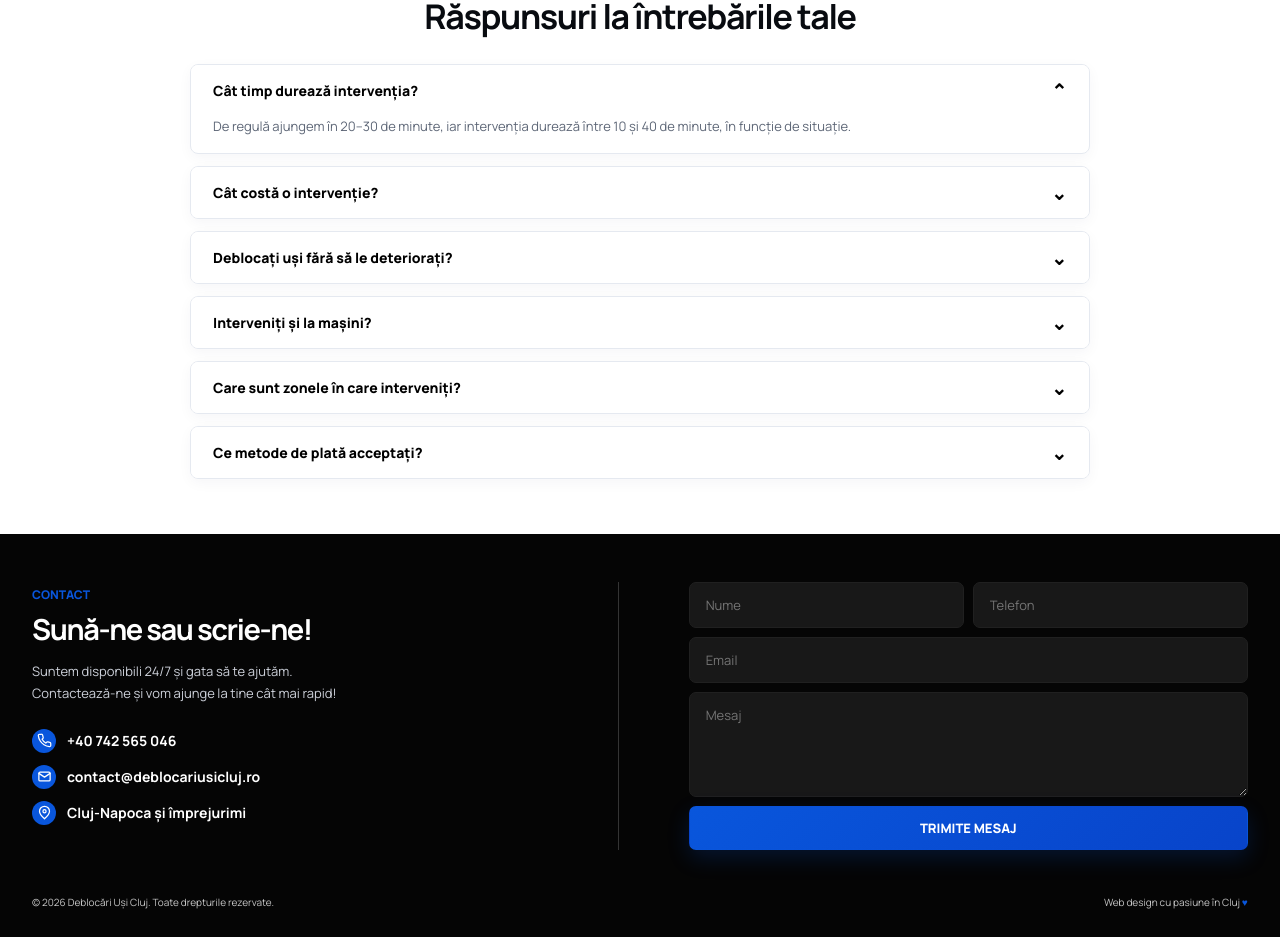
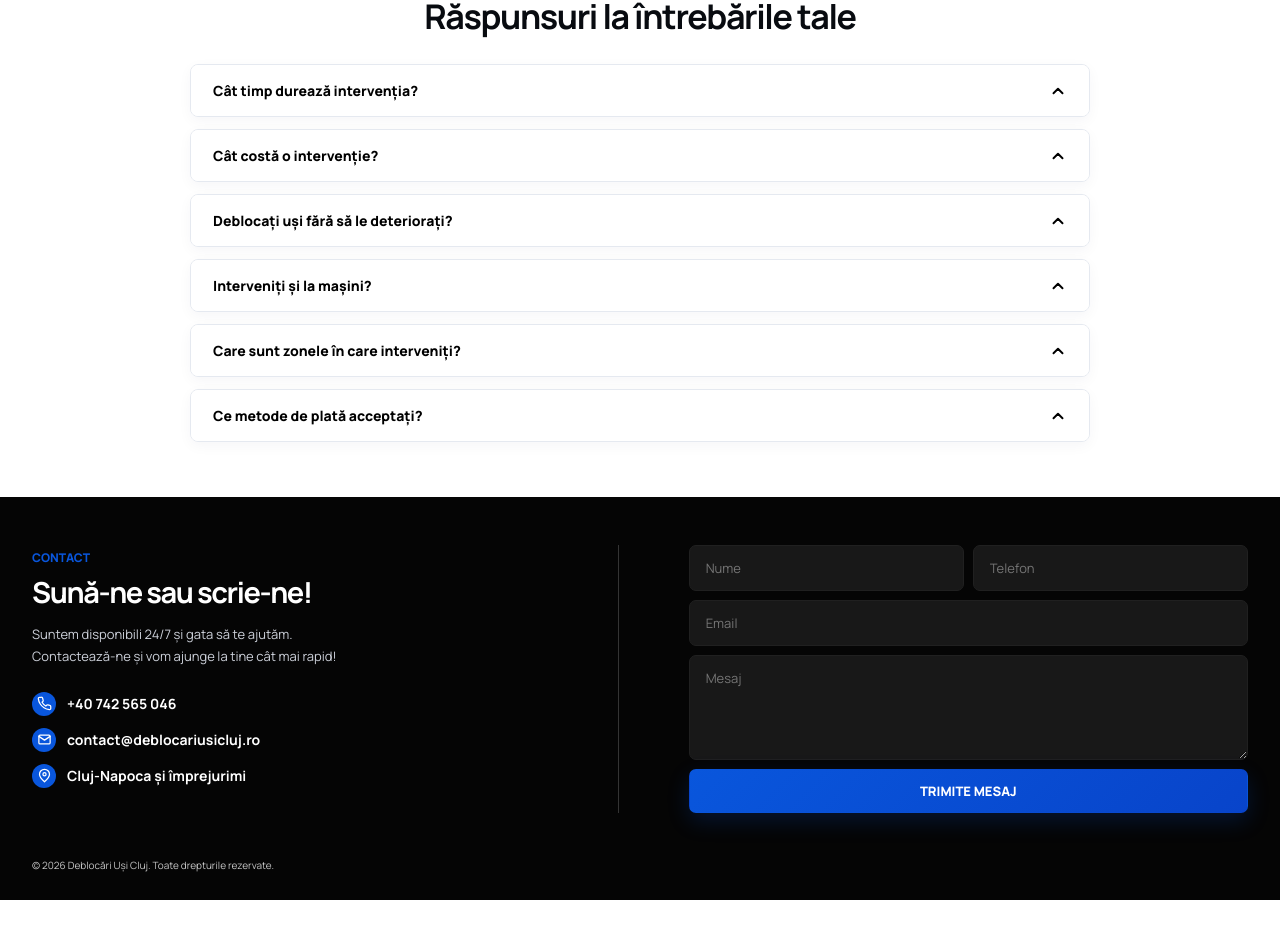
Before and after one commit to Alinmoale/Site-Deblocari-usi, a React (Vite) app: page / in a window 1280 px wide. Shown: the part 1898-2835 px from the top of the page. After the commit the page ends 2798 px from the top, so only its background shows below. Built offline with nearby package versions, Linux system fonts and the light colour scheme.

Commit message:
Polish mobile navigation and FAQ interactions

```diff
--- a/src/main.jsx
+++ b/src/main.jsx
@@ -20,6 +20,7 @@ function Icon({ name, size = 24, strokeWidth = 2, className = '' }) {
     menu: <><path d="M4 6h16M4 12h16M4 18h16"/></>,
     close: <path d="m6 6 12 12M18 6 6 18"/>,
     arrow: <path d="M5 12h14m-5-5 5 5-5 5"/>,
+    chevron: <path d="m6 9 6 6 6-6"/>,
   };
   return <svg className={className} width={size} height={size} viewBox="0 0 24 24" fill="none" stroke="currentColor" strokeWidth={strokeWidth} strokeLinecap="round" strokeLinejoin="round" aria-hidden="true">{paths[name]}</svg>;
 }
@@ -63,7 +64,7 @@ const faqs = [
 
 function App() {
   const [menuOpen, setMenuOpen] = useState(false);
-  const [openFaq, setOpenFaq] = useState(0);
+  const [openFaq, setOpenFaq] = useState(-1);
   const [sent, setSent] = useState(false);
   const closeMenu = () => setMenuOpen(false);
 
@@ -78,7 +79,9 @@ function App() {
           <a href="#contact" onClick={closeMenu}>Contact</a>
         </nav>
         <a className="header-phone" href="tel:+40742565046"><Icon className="desktop-phone-icon" name="phone" size={18}/><img className="mobile-phone-icon" src="/images/phone-call.png" alt=""/>{phone}</a>
-        <button className="menu-button" onClick={() => setMenuOpen(!menuOpen)} aria-label="Deschide meniul" aria-expanded={menuOpen}><Icon name={menuOpen ? 'close' : 'menu'} /></button>
+        <button className={menuOpen ? 'menu-button open' : 'menu-button'} onClick={() => setMenuOpen(!menuOpen)} aria-label={menuOpen ? 'Închide meniul' : 'Deschide meniul'} aria-expanded={menuOpen}>
+          <span className="hamburger-icon" aria-hidden="true"><i></i><i></i><i></i></span>
+        </button>
       </div>
     </header>
 
@@ -126,7 +129,7 @@ function App() {
           <div className="reasons">{reasons.map(([title, text]) => <div key={title}><span><Icon name="check" size={15} strokeWidth={3}/></span><p><b>{title}</b><small>{text}</small></p></div>)}</div>
         </div>
         <div className="about-media media-slot">
-          <img src="/images/cluj-night.jpg" alt="Tehnician care înlocuiește încuietoarea unei uși" onError={(e) => e.currentTarget.classList.add('missing')} />
+          <img src="/images/cluj-night.jpg" alt="Panoramă nocturnă a orașului Cluj-Napoca" onError={(e) => e.currentTarget.classList.add('missing')} />
           <span className="image-hint">Adaugă imaginea ta<br/><small>public/images/cluj-night.jpg</small></span>
         </div>
       </section>
@@ -135,8 +138,10 @@ function App() {
         <div className="container">
           <div className="section-heading"><span>Întrebări frecvente</span><h2>Răspunsuri la întrebările tale</h2></div>
           <div className="faq-grid">{faqs.map(([question, answer], i) => <div className={openFaq === i ? 'faq-item expanded' : 'faq-item'} key={question}>
-            <button onClick={() => setOpenFaq(openFaq === i ? -1 : i)} aria-expanded={openFaq === i}><span>{question}</span><b>⌄</b></button>
-            <div className="faq-answer"><p>{answer}</p></div>
+            <button onClick={() => setOpenFaq(openFaq === i ? -1 : i)} aria-expanded={openFaq === i} aria-controls={`faq-answer-${i}`}>
+              <span>{question}</span><Icon className="faq-chevron" name="chevron" size={18} strokeWidth={2.6}/>
+            </button>
+            <div className="faq-answer" id={`faq-answer-${i}`} role="region" aria-hidden={openFaq !== i}><p>{answer}</p></div>
           </div>)}</div>
         </div>
       </section>
@@ -160,7 +165,7 @@ function App() {
           {sent && <p className="form-success" role="status">Mulțumim! Mesajul a fost pregătit pentru trimitere.</p>}
         </form>
       </div>
-      <div className="container footer-bottom"><p>© 2026 Deblocări Uși Cluj. Toate drepturile rezervate.</p><p>Web design cu pasiune în Cluj <span>♥</span></p></div>
+      <div className="container footer-bottom"><p>© 2026 Deblocări Uși Cluj. Toate drepturile rezervate.</p></div>
     </footer>
   </>;
 }
--- a/src/styles.css
+++ b/src/styles.css
@@ -17,7 +17,12 @@ button,input,textarea { font:inherit; }
 .nav a:hover,.nav a.active { color:var(--blue); }
 .header-phone { color:#fff; background:var(--blue); display:flex; align-items:center; gap:9px; padding:14px 22px; border-radius:30px; font-size:13px; font-weight:800; }
 .mobile-phone-icon { display:none; }
-.menu-button { display:none; border:0; background:transparent; padding:8px; color:var(--ink); }
+.menu-button { display:none; width:42px; height:42px; border:0; background:transparent; padding:9px; color:var(--ink); cursor:pointer; }
+.hamburger-icon { width:24px; height:18px; display:grid; align-content:space-between; }
+.hamburger-icon i { width:24px; height:3px; display:block; border-radius:999px; background:currentColor; transform-origin:center; transition:transform .38s cubic-bezier(.22,1,.36,1),opacity .22s ease; }
+.menu-button.open .hamburger-icon i:first-child { transform:translateY(7.5px) rotate(45deg); }
+.menu-button.open .hamburger-icon i:nth-child(2) { opacity:0; transform:scaleX(.12); }
+.menu-button.open .hamburger-icon i:last-child { transform:translateY(-7.5px) rotate(-45deg); }
 
 .hero { overflow:hidden; background:#fff; }
 .hero-grid { display:grid; grid-template-columns:53% 47%; min-height:540px; }
@@ -82,13 +87,13 @@ h1 em { font-style:normal; color:var(--blue); }
 .faq-section { padding-bottom:55px; }
 .faq-grid { width:min(900px,100%); margin-inline:auto; display:grid; grid-template-columns:1fr; gap:12px; }
 .faq-item { border:1px solid var(--line); border-radius:8px; box-shadow:0 4px 14px rgba(10,30,65,.04); overflow:hidden; }
-.faq-item button { width:100%; min-height:51px; border:0; background:#fff; padding:0 22px; display:flex; align-items:center; justify-content:space-between; text-align:left; font-size:12px; font-weight:800; cursor:pointer; }
-.faq-item button b { font-size:19px; transition:.2s; }
-.faq-item.expanded button b { transform:rotate(180deg); }
-.faq-answer { display:grid; grid-template-rows:0fr; transition:grid-template-rows .25s ease; }
-.faq-answer p { overflow:hidden; margin:0; padding:0 22px; color:var(--muted); font-size:11px; line-height:1.55; }
-.faq-item.expanded .faq-answer { grid-template-rows:1fr; }
-.faq-item.expanded .faq-answer p { padding-bottom:17px; }
+.faq-item button { width:100%; min-height:51px; border:0; background:#fff; padding:0 22px; display:grid; grid-template-columns:1fr 18px; align-items:center; gap:14px; text-align:left; font-size:12px; font-weight:800; cursor:pointer; }
+.faq-chevron { transform:rotate(180deg); transform-origin:center; transition:transform .32s cubic-bezier(.22,1,.36,1); }
+.faq-item.expanded .faq-chevron { transform:rotate(0); }
+.faq-answer { display:grid; grid-template-rows:0fr; opacity:0; transition:grid-template-rows .32s cubic-bezier(.22,1,.36,1),opacity .2s ease; }
+.faq-answer p { overflow:hidden; margin:0; padding:0 54px 0 22px; color:var(--muted); font-size:11px; line-height:1.55; opacity:0; filter:blur(2px); transform:translateY(-8px); transition:opacity .3s ease,filter .3s ease,transform .36s cubic-bezier(.22,1,.36,1),padding-bottom .32s cubic-bezier(.22,1,.36,1); }
+.faq-item.expanded .faq-answer { grid-template-rows:1fr; opacity:1; }
+.faq-item.expanded .faq-answer p { padding-bottom:17px; opacity:1; filter:blur(0); transform:translateY(0); transition-delay:.06s; }
 
 footer { color:#fff; background:#050505; padding:48px 0 18px; }
 .footer-grid { display:grid; grid-template-columns:.9fr 1.1fr; gap:70px; }
@@ -141,9 +146,14 @@ footer form .button { width:100%; min-height:44px; }
   .site-header { height:76px; }
   .menu-button { display:grid; place-items:center; }
   .header-phone { margin-left:auto; padding:11px 16px; }
-  .nav { display:none; position:absolute; top:76px; left:0; right:0; padding:15px 24px 22px; flex-direction:column; align-items:stretch; gap:0; background:#fff; box-shadow:0 12px 25px rgba(0,0,0,.1); }
-  .nav.open { display:flex; }
-  .nav a { padding:13px 0; border-bottom:1px solid var(--line); }
+  .nav { display:flex; position:absolute; top:76px; left:0; right:0; max-height:0; padding:0 24px; flex-direction:column; align-items:stretch; gap:0; overflow:hidden; opacity:0; visibility:hidden; pointer-events:none; transform:translateY(-10px); background:#fff; box-shadow:0 12px 25px rgba(0,0,0,0); transition:max-height .42s cubic-bezier(.22,1,.36,1),padding .42s cubic-bezier(.22,1,.36,1),opacity .24s ease,transform .42s cubic-bezier(.22,1,.36,1),box-shadow .3s ease,visibility 0s linear .42s; }
+  .nav.open { max-height:310px; padding:15px 24px 22px; opacity:1; visibility:visible; pointer-events:auto; transform:translateY(0); box-shadow:0 12px 25px rgba(0,0,0,.1); transition-delay:0s; }
+  .nav a { padding:13px 0; border-bottom:1px solid var(--line); opacity:0; transform:translateY(-5px); transition:color .2s,opacity .24s ease,transform .35s cubic-bezier(.22,1,.36,1); }
+  .nav.open a { opacity:1; transform:translateY(0); }
+  .nav.open a:nth-child(1) { transition-delay:.04s; }
+  .nav.open a:nth-child(2) { transition-delay:.07s; }
+  .nav.open a:nth-child(3) { transition-delay:.10s; }
+  .nav.open a:nth-child(4) { transition-delay:.13s; }
   .hero-grid { grid-template-columns:1fr 1fr; min-height:520px; }
   .hero-copy { padding-left:0; }
   h1 { font-size:47px; }
```
Also changed, not shown: public/images/cluj-night.jpg.
